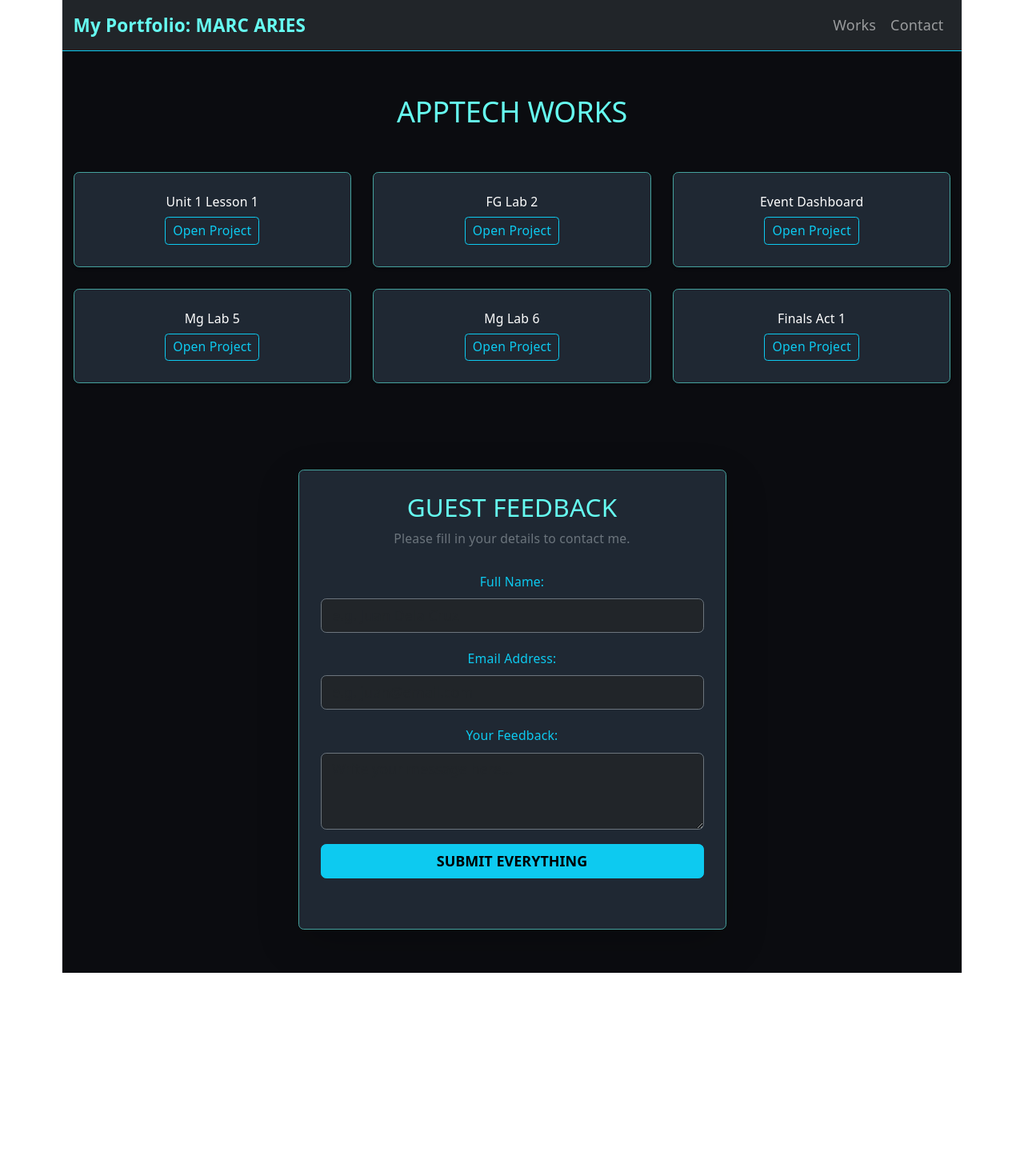
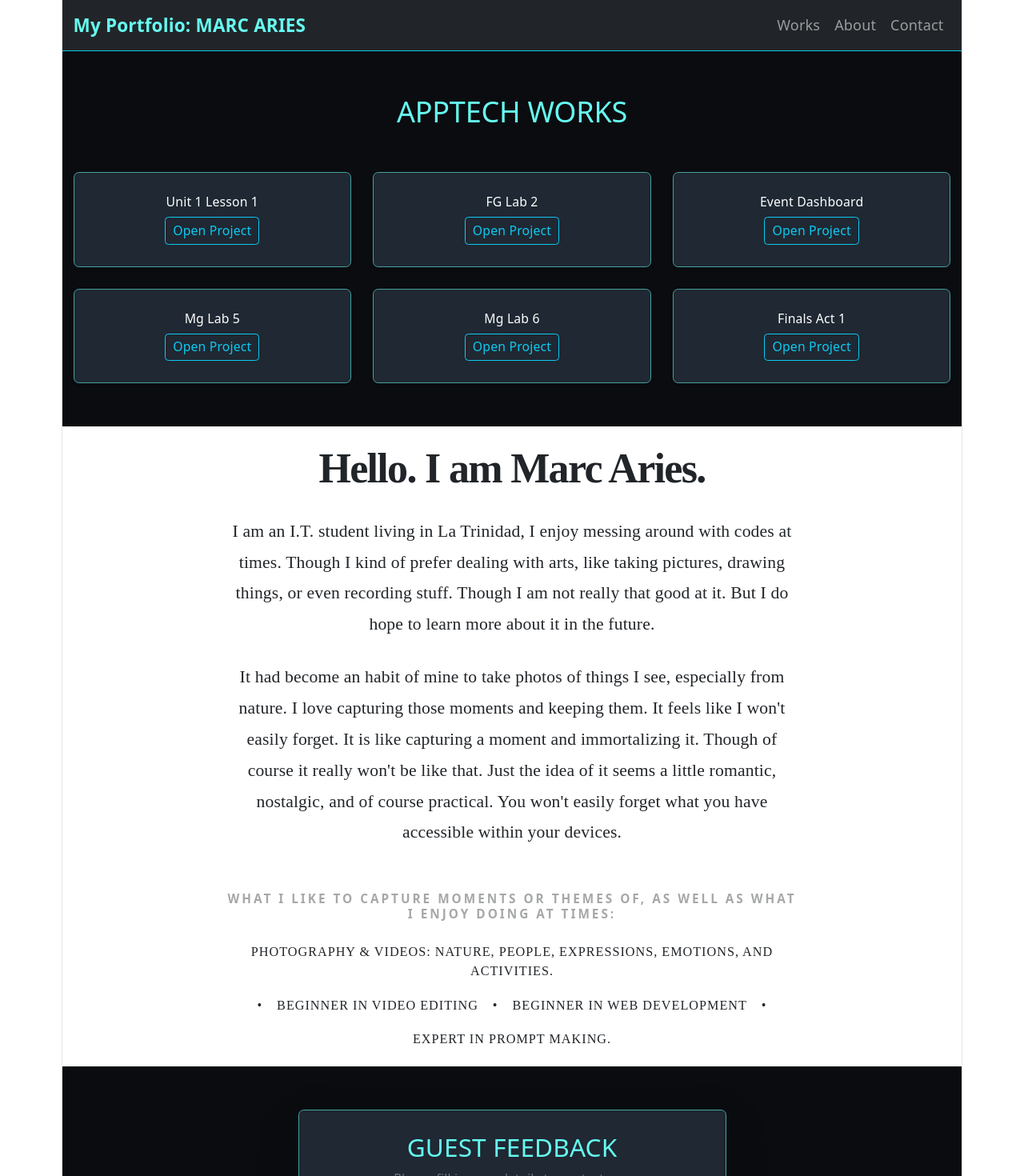
Before and after one commit to Marc-4ries/MyPortfolio, a React (Vite) app: page / in a window 1280 px wide. Shown: the top 1470 px of the page at 80% size. Before the commit the page ends 1216 px from the top, so only its background shows below. Built offline with nearby package versions, Linux system fonts and the light colour scheme; no server answers.

Commit message:
A few more fixes...

```diff
--- a/src/App.tsx
+++ b/src/App.tsx
@@ -3,6 +3,7 @@ import { HashRouter as Router, Routes, Route } from 'react-router-dom';
 import { Navbar, Container, Nav, Row, Col, Card, Button, Form } from 'react-bootstrap';
 import axios from 'axios';
 import emailjs from "@emailjs/browser";
+import About from './About';
 import Admin from './Admin';
 import 'bootstrap/dist/css/bootstrap.min.css';
 
@@ -72,6 +73,7 @@ const PortfolioHome = () => {
           </Navbar.Brand>
           <Nav className="ms-auto">
             <Nav.Link href="#works">Works</Nav.Link>
+            <Nav.Link href="#about">About</Nav.Link>
             <Nav.Link href="#contact">Contact</Nav.Link>
           </Nav>
         </Container>
@@ -94,6 +96,11 @@ const PortfolioHome = () => {
           ))}
         </Row>
       </Container>
+
+      {/* About Section */}
+      <div id="about">
+        <About />
+      </div>
 
       <Container id="contact" className="py-5">
         <Row className="justify-content-center">
```
